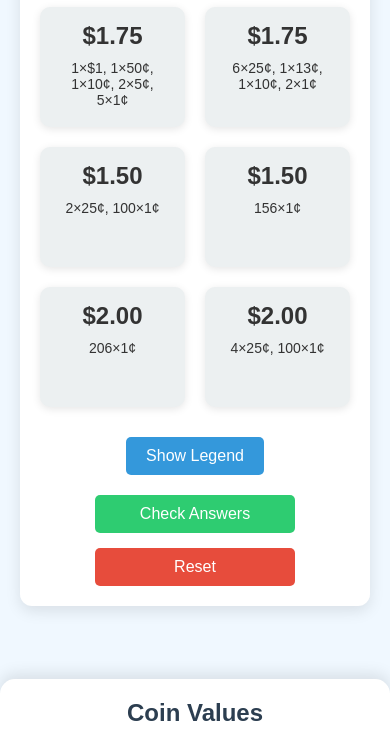
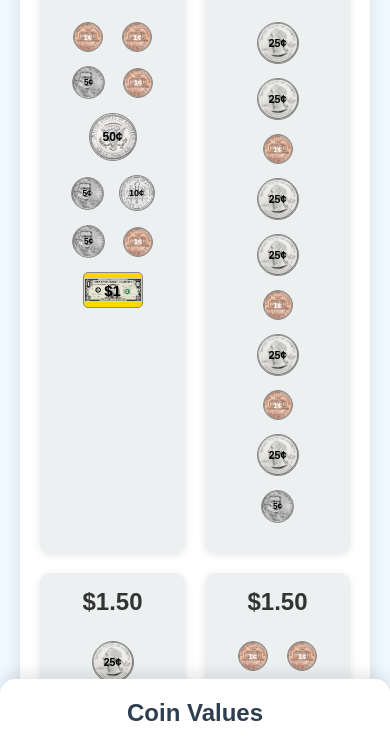
Before and after one commit to wybaeb/olympic, a plain HTML site: page coins.html in a window 390 px wide. Shown: the part 165-903 px from the top of the page. Before the commit the page ends 844 px from the top, so only its background shows below. Drawn offline with Linux system fonts and the light colour scheme.

Commit message:
Обновлены стили и логика отображения монет в игре "Coin Pairing Game": изменено позиционирование монет, добавлены новые стили для флекс-контейнера, улучшена генерация массива монет с учетом допустимых номиналов и масштабирования. Эти изменения повышают визуальное восприятие и адаптивность интерфейса.

```diff
--- a/js/game.js
+++ b/js/game.js
@@ -26,6 +26,22 @@ class CoinPairingGame {
         this.dragging = false;
         this.lineStart = null;
         this.currentLine = null;
+
+        // Информация о монетах (размеры и масштаб)
+        this.coinData = {
+            1: { width: 100, height: 100, src: 'assets/coin-1cent.png' },
+            5: { width: 110, height: 110, src: 'assets/coin-5cent.png' },
+            10: { width: 120, height: 120, src: 'assets/coin-10cent.png' },
+            25: { width: 140, height: 140, src: 'assets/coin-25cent.png' },
+            50: { width: 160, height: 160, src: 'assets/coin-50cent.png' },
+            100: { width: 200, height: 120, src: 'assets/coin-1dollar.png' }
+        };
+
+        // Множитель масштабирования
+        this.itemScale = 0.3;
+
+        // Допустимые номиналы
+        this.allowedDenominations = [1, 5, 10, 25, 50, 100];
 
         // Инициализируем игровые элементы
         this.initElements();
@@ -395,13 +411,15 @@ class CoinPairingGame {
     }
 
     /**
-     * Генерирует текстовое представление состава кучки с учетом количества монет
+     * Генерирует массив монет для кучки
      * @param {string} baseType - Базовый тип монет ("$1", "25¢" и т.д.)
      * @param {number} totalAmount - Общая сумма в центах
      * @param {number} targetCoins - Целевое количество монет
-     * @returns {string} - Текстовое представление состава кучки
+     * @returns {Array} - Массив номиналов монет
      */
     generateComposition(baseType, totalAmount, targetCoins) {
+        console.log(`Generating composition for ${baseType}, amount ${totalAmount}, target coins ${targetCoins}`);
+
         // Разбираем базовый тип, чтобы понять какие монеты преобладают
         let primaryDenomination = 25; // По умолчанию 25 центов
 
@@ -411,99 +429,55 @@ class CoinPairingGame {
             primaryDenomination = 50; // 50 центов
         }
 
-        // Монеты, которые будем использовать
-        const denominations = [1, 5, 10, 25, 50, 100];
+        // Монеты, которые мы можем использовать
+        const denominations = this.allowedDenominations;
 
         // Создаем композицию монет
-        const coinCounts = {};
+        const coinValues = [];
         let remainingAmount = totalAmount;
-        let totalCoins = 0;
 
-        // Сначала добавляем основной номинал
+        // Сначала добавляем основной номинал, но не более 40% от целевого количества
         const primaryCoins = Math.min(
             Math.floor(remainingAmount / primaryDenomination),
-            Math.ceil(targetCoins * 0.6) // Примерно 60% монет - основной номинал
+            Math.floor(targetCoins * 0.4) // Максимум 40% монет - основной номинал
         );
 
-        if (primaryCoins > 0) {
-            coinCounts[primaryDenomination] = primaryCoins;
-            remainingAmount -= primaryCoins * primaryDenomination;
-            totalCoins += primaryCoins;
+        for (let i = 0; i < primaryCoins; i++) {
+            coinValues.push(primaryDenomination);
+            remainingAmount -= primaryDenomination;
         }
 
-        // Добавляем остальные монеты, чтобы достичь целевого количества
-        while (totalCoins < targetCoins && remainingAmount > 0) {
-            // Находим подходящий номинал
+        // Добавляем монеты других номиналов, чтобы достичь целевого количества
+        while (coinValues.length < targetCoins && remainingAmount > 0) {
+            // Находим подходящие номиналы
             let suitableDenominations = denominations.filter(d => d <= remainingAmount);
 
             if (suitableDenominations.length === 0) {
-                // Если не осталось подходящих номиналов, добавляем 1 цент
-                coinCounts[1] = (coinCounts[1] || 0) + 1;
+                // Если не осталось подходящих номиналов, добавляем монету в 1 цент
+                coinValues.push(1);
                 remainingAmount -= 1;
             } else {
                 // Выбираем случайный номинал из подходящих
                 const randIndex = Math.floor(Math.random() * suitableDenominations.length);
                 const value = suitableDenominations[randIndex];
 
-                coinCounts[value] = (coinCounts[value] || 0) + 1;
+                coinValues.push(value);
                 remainingAmount -= value;
             }
-
-            totalCoins++;
         }
 
-        // Если еще остались деньги, но мы достигли целевого количества монет,
-        // корректируем последнюю добавленную монету
-        if (remainingAmount > 0) {
-            // Находим наименьший номинал, который мы использовали
-            const minUsedDenomination = Math.min(...Object.keys(coinCounts).map(Number));
-
-            // Удаляем одну монету этого номинала
-            coinCounts[minUsedDenomination]--;
-            if (coinCounts[minUsedDenomination] === 0) {
-                delete coinCounts[minUsedDenomination];
-            }
-
-            // Добавляем монету, которая покроет оставшуюся сумму
-            const newValue = minUsedDenomination + remainingAmount;
-            coinCounts[newValue] = (coinCounts[newValue] || 0) + 1;
+        // Если мы не достигли целевого количества монет, добавляем монеты по 1 центу
+        while (coinValues.length < targetCoins) {
+            coinValues.push(1);
         }
 
-        // Если мы не достигли целевого количества монет, но сумма уже собрана,
-        // добавляем монетки по 1 центу и убираем что-то покрупнее
-        while (totalCoins < targetCoins) {
-            // Находим наибольший номинал, который мы использовали
-            const denominationsUsed = Object.keys(coinCounts).map(Number);
-            const maxUsedDenomination = Math.max(...denominationsUsed);
-
-            if (maxUsedDenomination <= 1) {
-                // Если у нас остались только монеты по 1 центу, просто добавляем еще
-                coinCounts[1] = (coinCounts[1] || 0) + 1;
-            } else {
-                // Убираем одну монету наибольшего номинала
-                coinCounts[maxUsedDenomination]--;
-                if (coinCounts[maxUsedDenomination] === 0) {
-                    delete coinCounts[maxUsedDenomination];
-                }
-
-                // Добавляем эквивалентное количество монет по 1 центу
-                coinCounts[1] = (coinCounts[1] || 0) + maxUsedDenomination;
-            }
-
-            totalCoins++;
+        // Перемешиваем монеты в случайном порядке
+        for (let i = coinValues.length - 1; i > 0; i--) {
+            const j = Math.floor(Math.random() * (i + 1));
+            [coinValues[i], coinValues[j]] = [coinValues[j], coinValues[i]];
         }
 
-        // Формируем текстовое представление
-        const parts = [];
-        const values = Object.keys(coinCounts).map(Number).sort((a, b) => b - a);
-
-        for (const value of values) {
-            const count = coinCounts[value];
-            const label = value === 100 ? '$1' : `${value}¢`;
-            parts.push(`${count}×${label}`);
-        }
-
-        return parts.join(', ');
+        return coinValues;
     }
 
     /**
@@ -558,16 +532,23 @@ class CoinPairingGame {
                 amountElement.style.textAlign = 'center';
                 amountElement.style.marginBottom = '10px';
 
-                // Создаем элемент для отображения состава кучки
-                const compositionElement = document.createElement('div');
-                compositionElement.className = 'pile-composition';
-                compositionElement.textContent = pile.composition;
-                compositionElement.style.fontSize = '14px';
-                compositionElement.style.textAlign = 'center';
+                // Создаем флекс-контейнер для монет
+                const coinsElement = document.createElement('div');
+                coinsElement.className = 'coins-grid';
+                coinsElement.style.display = 'flex';
+                coinsElement.style.flexFlow = 'row wrap';
+                coinsElement.style.justifyContent = 'space-around';
+                coinsElement.style.alignItems = 'center';
+                coinsElement.style.width = '100%';
+                coinsElement.style.gap = '8px';
+                coinsElement.style.padding = '12px';
+
+                // Отображаем монеты из композиции
+                this.renderCoins(coinsElement, pile.composition);
 
                 // Добавляем элементы в контейнер
                 container.appendChild(amountElement);
-                container.appendChild(compositionElement);
+                container.appendChild(coinsElement);
 
                 // Сохраняем данные в атрибуте
                 this.pileContainers[i].dataset.pileId = pile.id;
@@ -576,6 +557,106 @@ class CoinPairingGame {
         }
 
         console.log("Piles rendered successfully");
+    }
+
+    /**
+     * Отображает монеты с использованием изображений в контейнере
+     * @param {HTMLElement} container - Контейнер для монет
+     * @param {Array} coinValues - Массив с номиналами монет
+     */
+    renderCoins(container, coinValues) {
+        console.log(`Rendering ${coinValues.length} coins`);
+
+        // Создаем элементы монет и размещаем их в контейнере
+        for (const coinValue of coinValues) {
+            // Проверяем, есть ли такой номинал в нашем справочнике
+            const validDenomination = this.allowedDenominations.includes(coinValue) ?
+                coinValue : this.allowedDenominations[0]; // По умолчанию 1 цент
+
+            // Получаем данные о размерах монеты
+            const coinInfo = this.coinData[validDenomination];
+
+            // Создаем элемент для монеты
+            const coinElement = document.createElement('div');
+            coinElement.className = `coin coin-${validDenomination}`;
+
+            // Устанавливаем стили для флекс-элемента
+            coinElement.style.flex = '0 0 auto';
+            coinElement.style.alignSelf = 'center';
+
+            // Рассчитываем размеры с учетом масштаба
+            const scaledWidth = coinInfo.width * this.itemScale;
+            const scaledHeight = coinInfo.height * this.itemScale;
+
+            // Применяем размеры
+            coinElement.style.width = `${scaledWidth}px`;
+            coinElement.style.height = `${scaledHeight}px`;
+
+            // Стилизуем монету в зависимости от номинала
+            if (validDenomination === 100) { // $1
+                coinElement.style.backgroundColor = '#FFD700'; // Золотистый
+                coinElement.style.borderRadius = '5px'; // Прямоугольная форма с закругленными углами
+            } else {
+                coinElement.style.backgroundColor = this.getCoinColor(validDenomination);
+                coinElement.style.borderRadius = '50%'; // Круглая форма для монет
+            }
+
+            coinElement.style.border = '1px solid #888';
+            coinElement.style.display = 'flex';
+            coinElement.style.justifyContent = 'center';
+            coinElement.style.alignItems = 'center';
+            coinElement.style.margin = '3px';
+
+            // Если бы у нас были изображения, мы бы добавили их здесь
+            // coinElement.style.backgroundImage = `url(${coinInfo.src})`;
+            // coinElement.style.backgroundSize = 'cover';
+
+            // Добавляем текстовую метку (для отладки, в реальном приложении можно убрать)
+            const label = document.createElement('span');
+            label.style.fontSize = `${Math.max(6, scaledWidth / 4)}px`;
+            label.style.color = this.getCoinTextColor(validDenomination);
+            label.style.fontWeight = 'bold';
+
+            if (validDenomination === 100) {
+                label.textContent = '$1';
+            } else {
+                label.textContent = `${validDenomination}¢`;
+            }
+
+            coinElement.appendChild(label);
+
+            // Добавляем монету в контейнер
+            container.appendChild(coinElement);
+        }
+    }
+
+    /**
+     * Возвращает цвет монеты в зависимости от номинала
+     * @param {number} value - Номинал монеты в центах
+     * @returns {string} - CSS цвет
+     */
+    getCoinColor(value) {
+        switch (value) {
+            case 1: return '#B87333';  // Медный (1 цент)
+            case 5: return '#A9A9A9';  // Серебристый (5 центов)
+            case 10: return '#A9A9A9'; // Серебристый (10 центов)
+            case 25: return '#C0C0C0'; // Серебристый (25 центов)
+            case 50: return '#C0C0C0'; // Серебристый (50 центов)
+            case 100: return '#FFD700'; // Золотистый (1 доллар)
+            default: return '#C0C0C0';
+        }
+    }
+
+    /**
+     * Возвращает цвет текста на монете в зависимости от номинала
+     * @param {number} value - Номинал монеты в центах
+     * @returns {string} - CSS цвет
+     */
+    getCoinTextColor(value) {
+        switch (value) {
+            case 1: return '#FFFFFF';  // Белый текст на медной монете
+            default: return '#000000'; // Черный текст для остальных
+        }
     }
 
     /**
--- a/styles.css
+++ b/styles.css
@@ -322,11 +322,15 @@ body {
 
 /* Стили для отображения монет в кучке */
 .coin {
-    position: absolute;
+    position: relative;
     background-size: contain;
     background-repeat: no-repeat;
     background-position: center;
     transform-origin: center;
+    display: inline-flex;
+    justify-content: center;
+    align-items: center;
+    margin: 4px;
 }
 
 .coin-1 {
```
